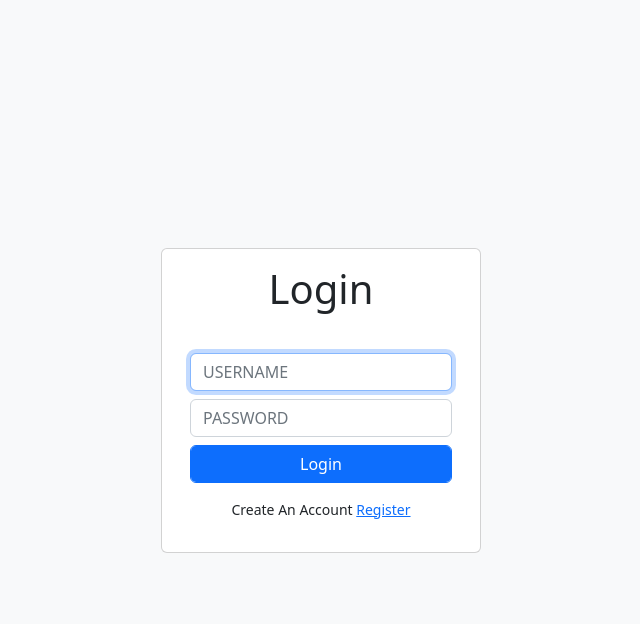
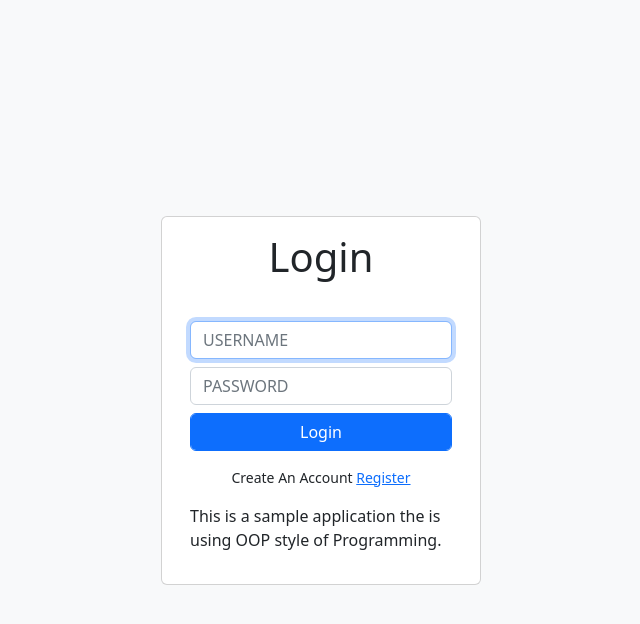
Before and after one commit to Kredo-Garry/the_company_october_pm, a PHP site: page / in a window 1280 px wide. Shown: the top 624 px of the page, without its empty margins (319-959 px from the left). Run offline with PHP 8.4, Linux system fonts and the light colour scheme.

Commit message:
Second upload with edit on index.php

```diff
--- a/Views/index.php
+++ b/Views/index.php
@@ -25,6 +25,7 @@
                 </form>
 
                 <p class="text-center small mt-3">Create An Account <a href="../Views/Register.php">Register</a></p>
+                <p>This is a sample application the is using OOP style of Programming.</p>
             </div>
         </div>
     </div>
```
